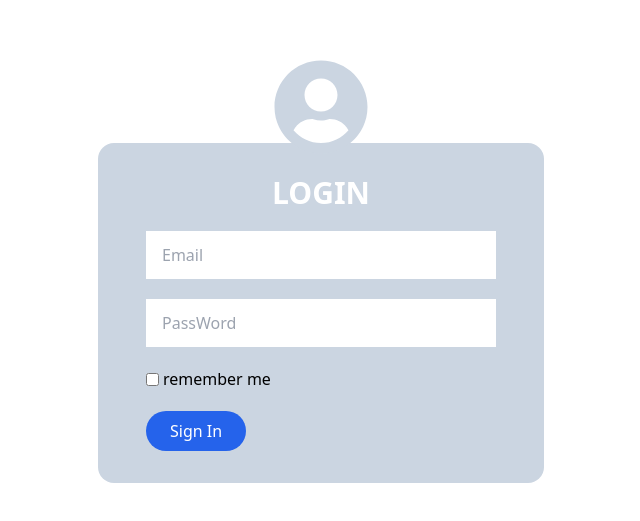
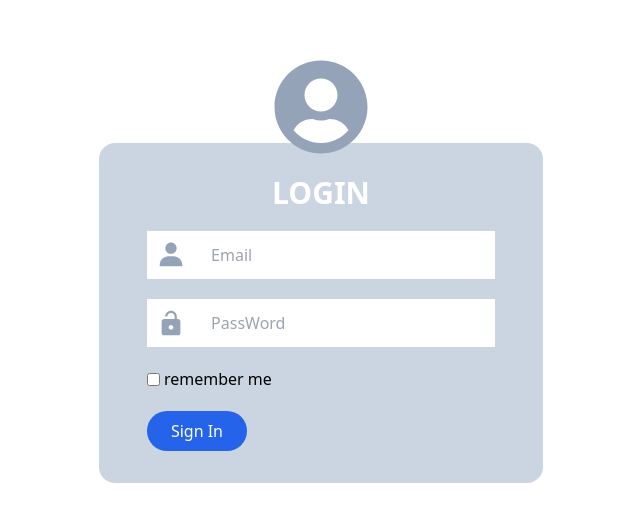
Before and after one commit to Kaghenimbale/school_online, a Next.js app: page / in a window 1280 px wide. Shown: the part 129-650 px from the top of the page, without its empty margins (319-959 px from the left). Built offline with nearby package versions, Linux system fonts and the light colour scheme.

Commit message:
Add icons to sign input

```diff
--- a/app/components/SignIn.tsx
+++ b/app/components/SignIn.tsx
@@ -2,6 +2,8 @@
 
 import React, { useState } from "react";
 import { FaUserCircle } from "react-icons/fa";
+import { BiSolidUser } from "react-icons/bi";
+import { IoMdUnlock } from "react-icons/io";
 
 const SignIn = () => {
   const [inputValue, setInputValue] = useState({ email: "", password: "" });
@@ -15,7 +17,7 @@ const SignIn = () => {
     <div className="flex items-center justify-center h-[100vh]">
       <div className="w-fit">
         <div className="flex -mb-3 z-10 justify-center">
-          <FaUserCircle className="flex text-8xl text-slate-300" />
+          <FaUserCircle className="flex text-8xl text-slate-400" />
         </div>
         <form
           action=""
@@ -27,22 +29,32 @@ const SignIn = () => {
               LOGIN
             </h2>
           </div>
+          <label htmlFor="email" className="flex items-center">
+            <div className="p-[0.57rem] bg-white">
+              <BiSolidUser className="text-3xl text-slate-400" />
+            </div>
             <input
               onChange={handleChange}
               value={inputValue.email}
               type="email"
               name="email"
               placeholder="Email"
-            className="flex py-3 px-4 w-[350px]"
+              className="flex py-3 px-4 w-[300px] outline-none"
             />
+          </label>
+          <label htmlFor="password" className="flex items-center">
+            <div className="p-[0.57rem] bg-white">
+              <IoMdUnlock className="text-3xl text-slate-400" />
+            </div>
             <input
               onChange={handleChange}
               value={inputValue.password}
               type="password"
               name="password"
               placeholder="PassWord"
-            className="flex py-3 px-4 w-[350px]"
+              className="flex py-3 px-4 w-[300px] outline-none"
             />
+          </label>
           <label htmlFor="checkbox" className="flex items-center gap-1">
             <input type="checkbox" placeholder="remember me" name="checkbox" />
             remember me
```
Lines whose indentation alone changed are shown as unchanged.
